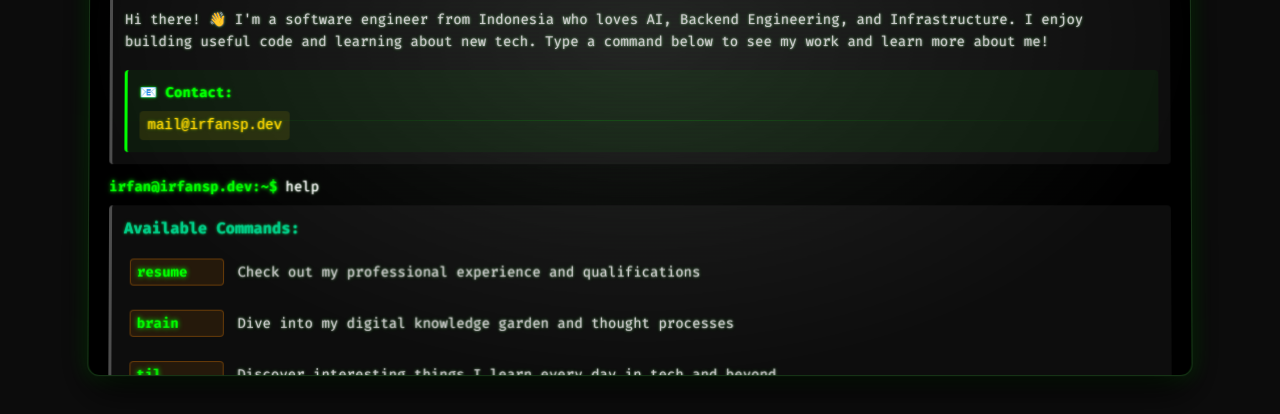
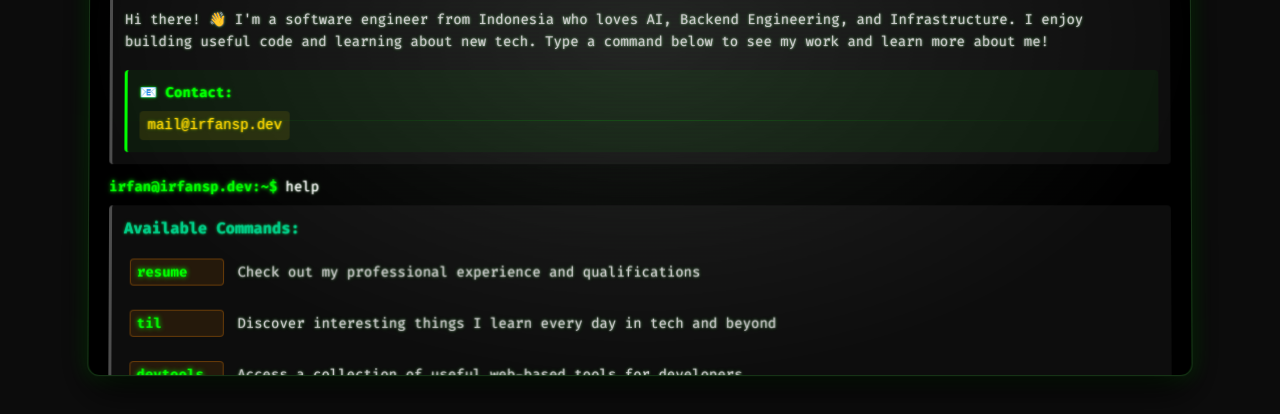
Before and after one commit to irfansofyana/irfansofyana.github.io, an Astro site: page / in a window 1280 px wide. Shown: the part 386-800 px from the top of the page. Built offline with nearby package versions, Linux system fonts and the light colour scheme; Astro itself is replaced by a stand-in of ours.

Commit message:
refactor: remove brain.irfansp.dev references from terminal

```diff
--- a/src/components/Terminal.astro
+++ b/src/components/Terminal.astro
@@ -899,7 +899,6 @@ if (baseConfig.base !== '/') {
       case 'github':
       case 'linkedin':
       case 'resume':
-      case 'brain':
       case 'til':
       case 'devtools':
       case 'instagram':
--- a/src/data/profile.json
+++ b/src/data/profile.json
@@ -15,12 +15,6 @@
       "url": "https://resume.irfansp.dev",
       "command": "resume",
       "description": "Check out my professional experience and qualifications"
-    },
-    {
-      "label": "Second Brain 🧠",
-      "url": "https://brain.irfansp.dev",
-      "command": "brain",
-      "description": "Dive into my digital knowledge garden and thought processes"
     },
     {
       "label": "TIL ✨",
```
Also changed, not shown: 3 other files.
